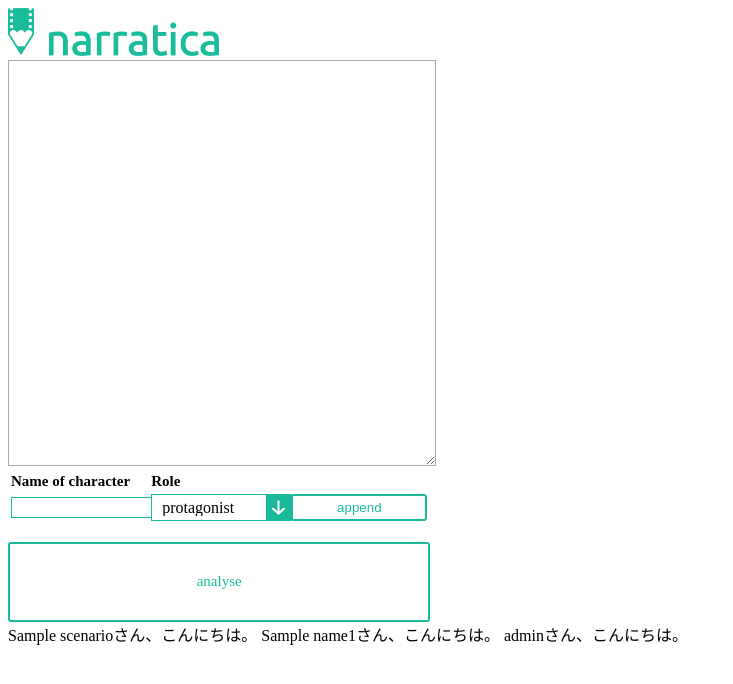
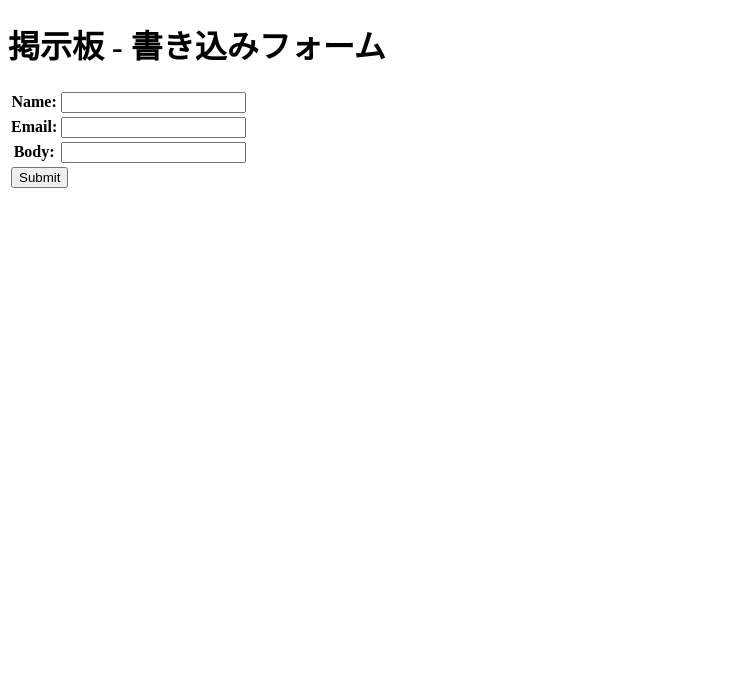
Before and after one commit to yuki-tama/working, a Django app: template templates/form/form.html in a window 1280 px wide. Shown: the top 684 px of the page, without its empty margins (0-733 px from the left). Run offline with Django 3.2, Linux system fonts and the light colour scheme; tables that the repository leaves empty hold one stand-in row (values such as "Sample post"); the template is opened without the code that fills it: values that come from a table or form of the project are taken from there, most other values are stand-ins (such as "Sample title", 1, 10 or a date in 2020).

Commit message:
フォームの基本形

```diff
--- /dev/null
+++ b/form/forms.py
@@ -0,0 +1,6 @@
+from django import forms
+
+class KakikomiForm(forms.Form):
+     name = forms.CharField()
+     email = forms.EmailField()
+     body = forms.CharField()
--- a/form/urls.py
+++ b/form/urls.py
@@ -1,6 +1,12 @@
+# from django.urls import path
+# from . import views
+#
+# urlpatterns = [
+#     path('', views.form),
+# ]
 from django.urls import path
 from . import views
 
 urlpatterns = [
-    path('', views.form),
+    path('', views.kakikomi, name='kakikomi'),
 ]
--- a/templates/form/form.html
+++ b/templates/form/form.html
@@ -1,4 +1,4 @@
-{% load static %}
+<!-- {% load static %}
 
 <!DOCTYPE html>
 <html lang="en">
@@ -53,15 +53,34 @@
           <input class="submitbtn" type="submit" value="analyse">
       </form>
       {% if scenario %}
-          {{ scenario }}さん、こんにちは。
+          {{ scenario }}
       {% endif %}
       {% if name1 %}
-          {{ name1 }}さん、こんにちは。
+          {{ name1 }}
       {% endif %}
       {% if role1 %}
-          {{ role1 }}さん、こんにちは。
+          {{ role1 }}
       {% endif %}
 
   {% endblock %}
 </body>
+</html> -->
+
+<!DOCTYPE html>
+<html>
+<head>
+  <meta name="viewport" content="width=device-width, initial-scale=1">
+  <meta charset="UTF-8">
+  <title>書き込みフォーム</title>
+</head>
+<body>
+<h1>掲示板 - 書き込みフォーム</h1>
+<form action="" method="post">
+{% csrf_token %}
+  <table>
+    {{form1.as_table}}
+    <tr><td colspan='2'><input type="submit" value="Submit"></td></tr>
+  </table>
+</form>
+</body>
 </html>
```
Also changed, not shown: form/views.py (+20 -7 lines).
